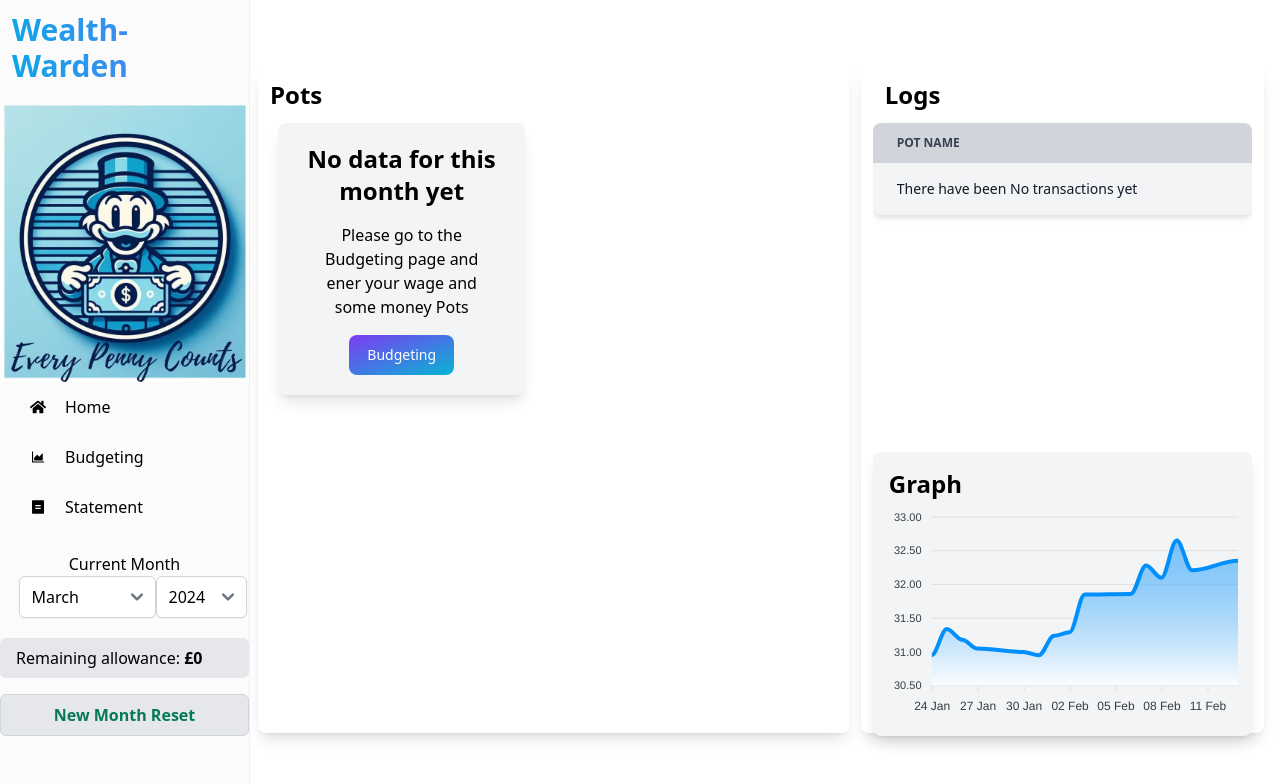
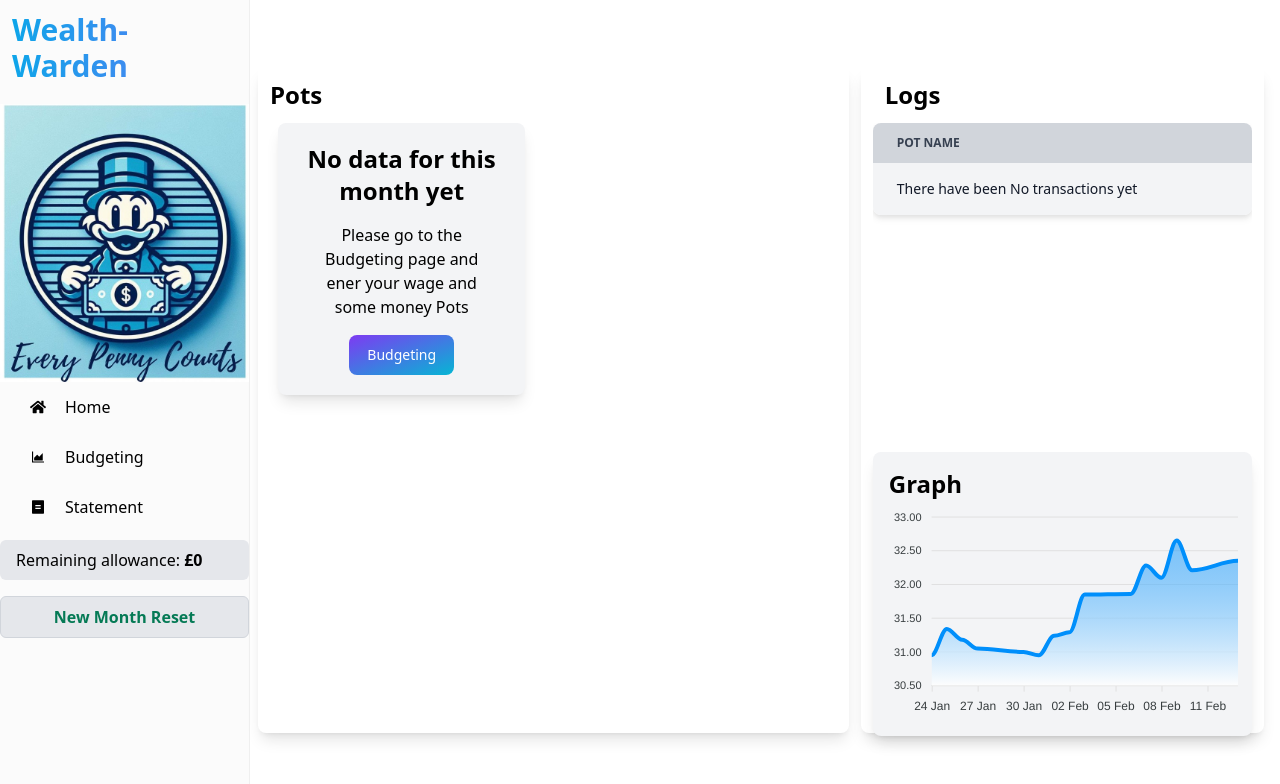
Before and after one commit to RossNE99/Wealth-Warden, a React (Vite) app: page / in a window 1280 px wide. Shown: the top 784 px of the page. Built offline with nearby package versions, Linux system fonts and the light colour scheme.

Commit message:
Commented out the date component

```diff
--- a/src/components/Contexts/MyContext.jsx
+++ b/src/components/Contexts/MyContext.jsx
@@ -39,7 +39,7 @@ export const MyProvider = ({ children }) => {
       const totalAmmountInInPots = allPots.reduce((total, pot) => total + pot.ammountInInPot, 0);
 
       setMonthlyWageRemaining(MonthlyWage - totalAmmountInInPots)
-    },[MonthlyWage, SavingPots, SavingPots])
+    },[MonthlyWage, SavingPots, SpendingPots])
 
   return (
     <MyContext.Provider value={{ logs, updateLogs, MonthlyWage, updateMonthlyWage, SavingPots, updateSavingPot, SpendingPots, updateSpendingPot, MonthlyWageRemaining }}>
--- a/src/components/Navbar/Index.jsx
+++ b/src/components/Navbar/Index.jsx
@@ -7,7 +7,7 @@ import { RiBillFill } from "react-icons/ri";
 import { AiOutlineAreaChart } from "react-icons/ai";
 import { GiHamburgerMenu } from "react-icons/gi";
 import { Button } from 'flowbite-react';
-import Date from '../Date';
+// import Date from '../Date';
 import Logo from '../../assets/Logo.jpg';
 import { useMyContext  } from "../Contexts/MyContext";
 import ResetBtn from '../ResetBtn';
@@ -51,7 +51,7 @@ function Navbar({ children }) {
             <MenuItem component={<Link to="/Budgeting" />} icon={<AiOutlineAreaChart />}> Budgeting</MenuItem>
             <MenuItem component={<Link to="/Statement" />} icon={<RiBillFill />}> Statement</MenuItem>
           </Menu>
-          <Date />
+          {/* <Date /> */}
           <h2 className="w-full md:w-full mt-2 text-black-600  bg-gray-200 rounded-md py-2 px-4 mr-2 focus:outline-none focus:border-blue-500">
             Remaining allowance: <strong>£{MonthlyWageRemaining}</strong>
           </h2>
```
